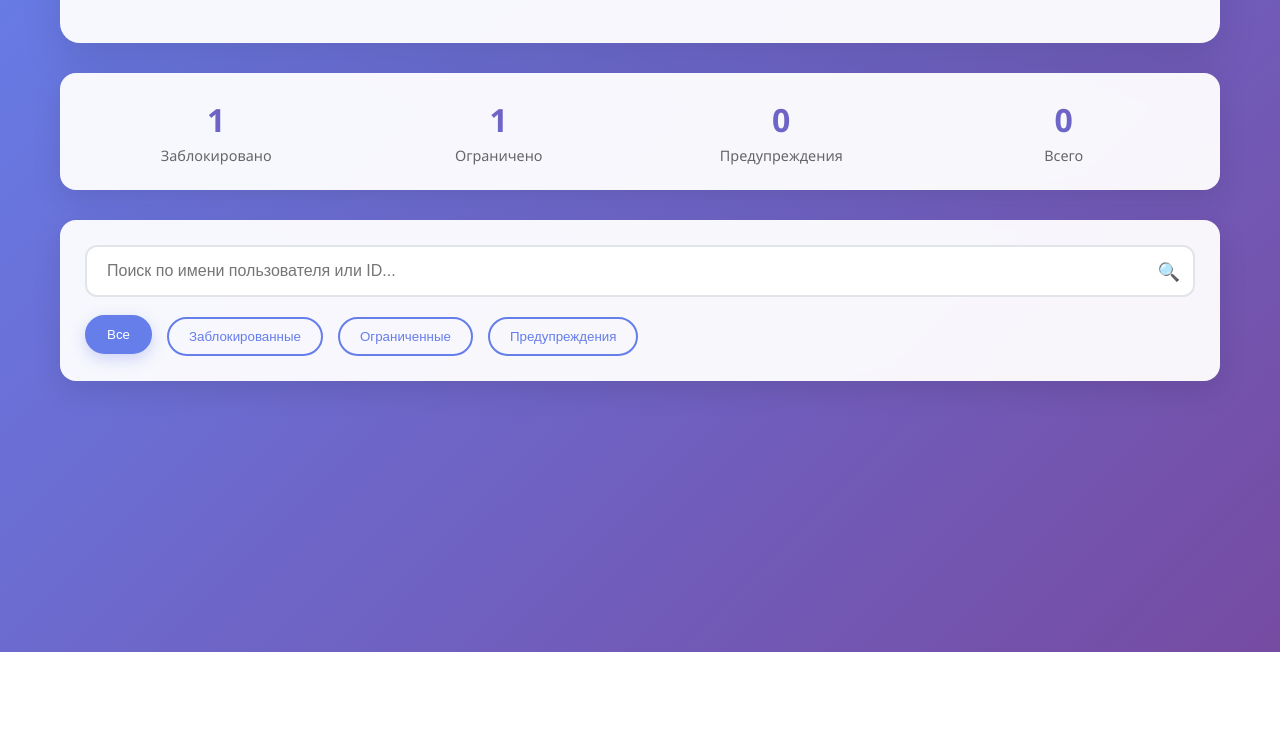
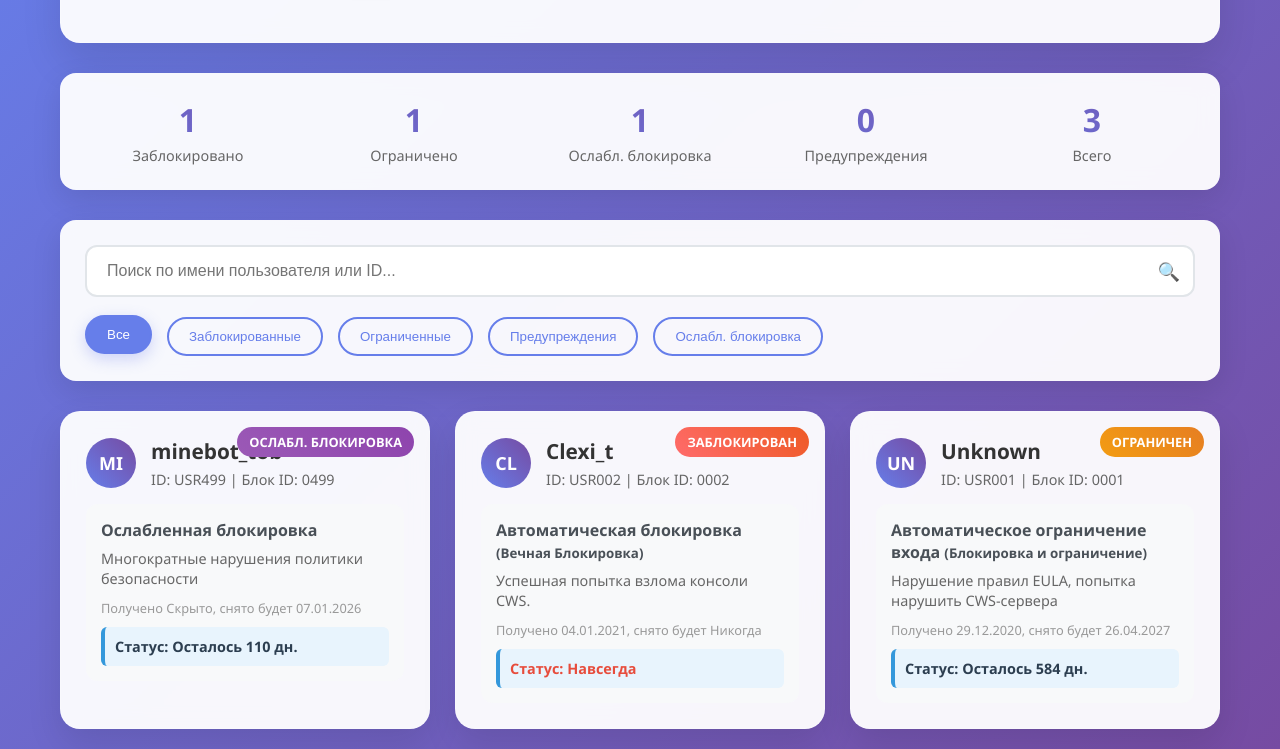
Before and after one commit to Merkass/merkass.github.io, a plain HTML site: page index.html in a window 1280 px wide. Shown: the part 148-897 px from the top of the page. Before the commit the page ends 800 px from the top, so only its background shows below. Drawn offline with Linux system fonts and the light colour scheme.

Commit message:
Update index.html

```diff
--- a/index.html
+++ b/index.html
@@ -29,6 +29,10 @@
                     <div class="stat-label">Ограничено</div>
                 </div>
                 <div class="stat-item">
+                    <div class="stat-number" id="totalSoftBlocked">0</div>
+                    <div class="stat-label">Ослабл. блокировка</div>
+                </div>
+                <div class="stat-item">
                     <div class="stat-number" id="totalWarning">0</div>
                     <div class="stat-label">Предупреждения</div>
                 </div>
@@ -49,6 +53,7 @@
                 <button class="filter-btn" data-filter="blocked">Заблокированные</button>
                 <button class="filter-btn" data-filter="restricted">Ограниченные</button>
                 <button class="filter-btn" data-filter="warning">Предупреждения</button>
+                <button class="filter-btn" data-filter="soft_blocked">Ослабл. блокировка</button>
             </div>
         </div>
 
```
